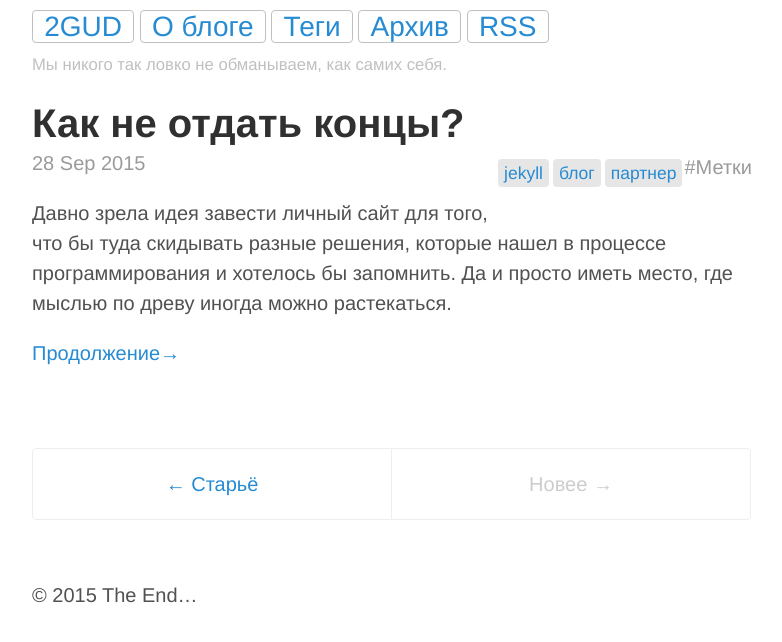
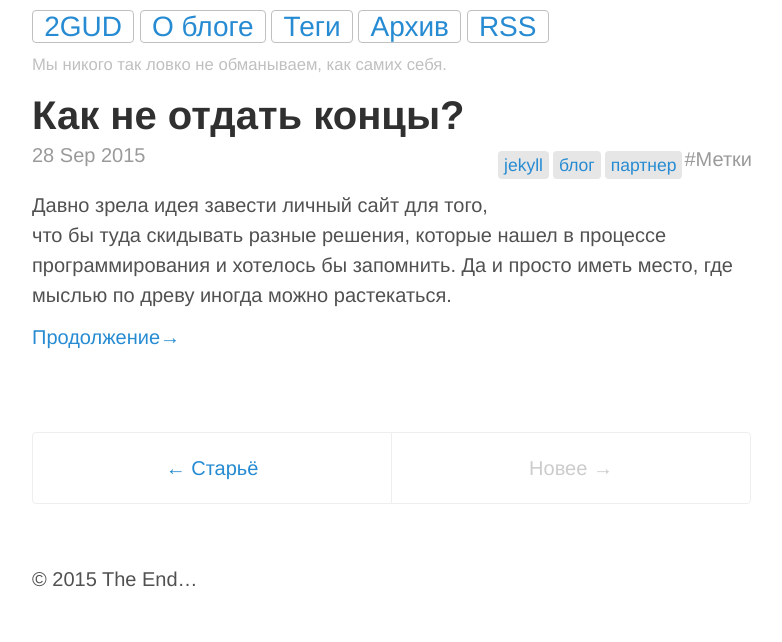
Before and after one commit to gitter-badger/2gud.github.io, a Jekyll site: the page built from index.html, in a window 1280 px wide. Shown: the top 642 px of the page, without its empty margins (248-1030 px from the left). Built offline with Jekyll 4.4.1, drawn with Linux system fonts in a browser that asks for light colours; nearby versions of some CDN libraries; the list of posts is cut into pages by our own code.

Commit message:
Added changes

```diff
--- a/public/css/st.css
+++ b/public/css/st.css
@@ -90,7 +90,7 @@ h4, h5, h6 {
 /* Body text */
 p {
   margin-top: 0;
-  margin-bottom: 1rem;
+  margin-bottom: 0.6rem;
 }
 
 strong {
```
